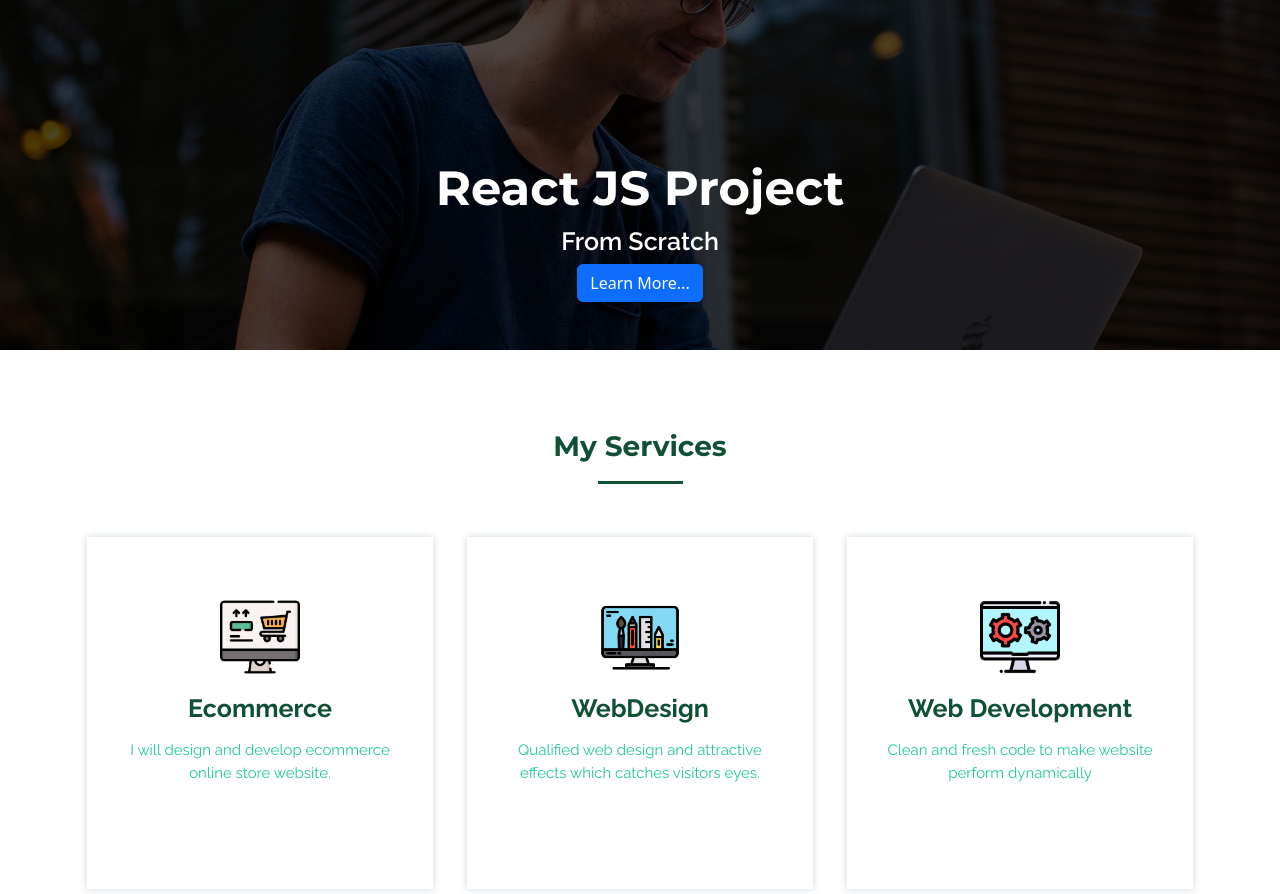
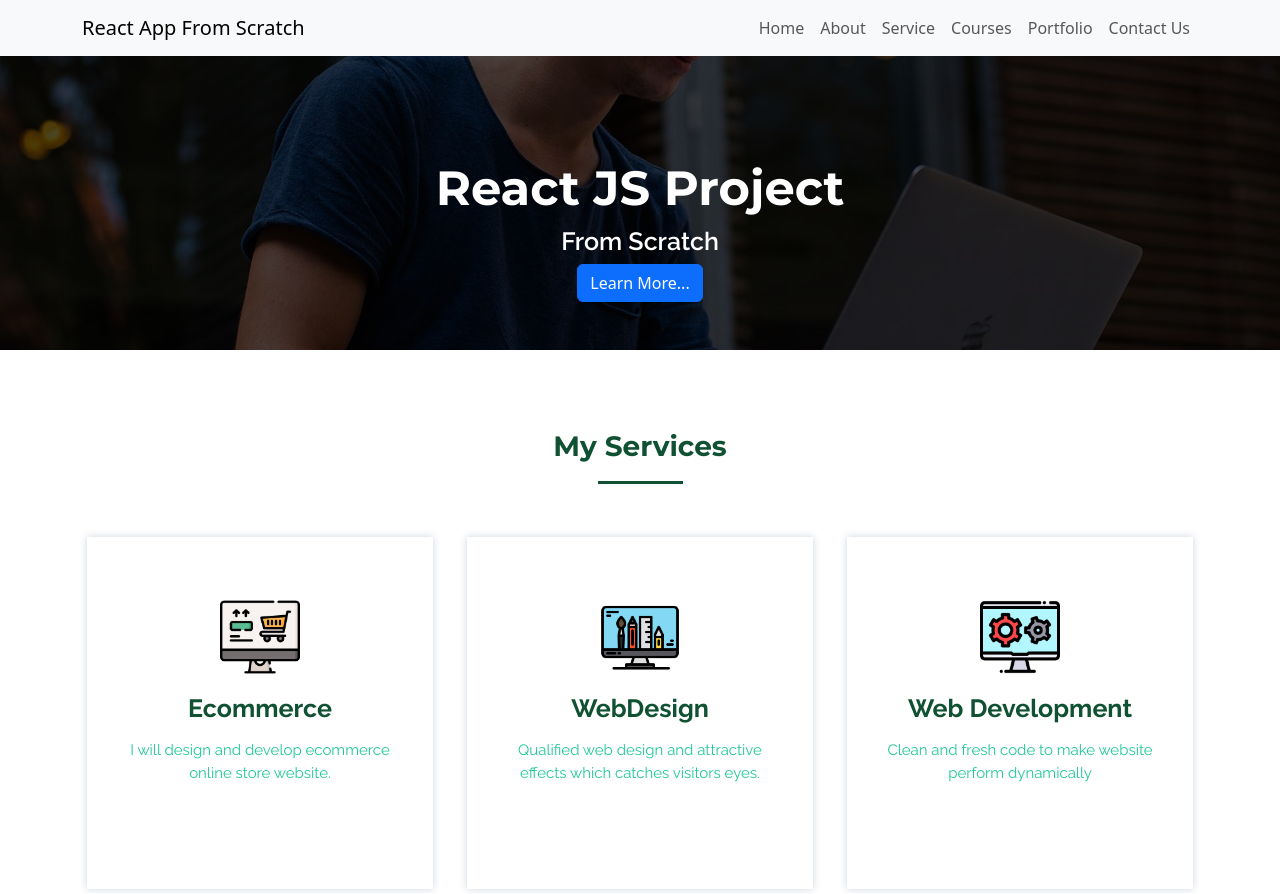
Before and after one commit to Ashraful05/react_js_template_from_scratch, a React (Create React App) app: page / in a window 1280 px wide. Built offline with nearby package versions, Linux system fonts and the light colour scheme.

Commit message:
navigation_component_module_part_1_completed

```diff
--- a/src/App.js
+++ b/src/App.js
@@ -1,10 +1,12 @@
 import React from "react";
 import TopBanner from "./components/TopBanner/TopBanner";
 import Services from "./components/Services/Services";
+import TopNavigation from "./components/TopNavigation/TopNavigation";
 
 function App() {
   return (
    <div>
+       <TopNavigation/>
        <TopBanner/>
        <Services/>
    </div>
--- /dev/null
+++ b/src/components/TopNavigation/TopNavigation.jsx
@@ -0,0 +1,30 @@
+import React, {Component, Fragment} from "react";
+import {Container, Nav, Navbar, NavDropdown} from "react-bootstrap";
+
+export default class TopNavigation extends Component{
+    render() {
+        return(
+            <Fragment>
+                <Navbar collapseOnSelect fixed={'top'} expand="lg" className="bg-body-tertiary">
+                    <Container>
+                        <Navbar.Brand href="#home">React App From Scratch</Navbar.Brand>
+                        <Navbar.Toggle aria-controls="responsive-navbar-nav" />
+                        <Navbar.Collapse id="responsive-navbar-nav">
+                            <Nav className="me-auto">
+
+                            </Nav>
+                            <Nav>
+                                <Nav.Link href="#deets">Home</Nav.Link>
+                                <Nav.Link href="#deets">About</Nav.Link>
+                                <Nav.Link href="#deets">Service</Nav.Link>
+                                <Nav.Link href="#deets">Courses</Nav.Link>
+                                <Nav.Link href="#deets">Portfolio</Nav.Link>
+                                <Nav.Link href="#deets">Contact Us</Nav.Link>
+                            </Nav>
+                        </Navbar.Collapse>
+                    </Container>
+                </Navbar>
+            </Fragment>
+        )
+    }
+}
```
